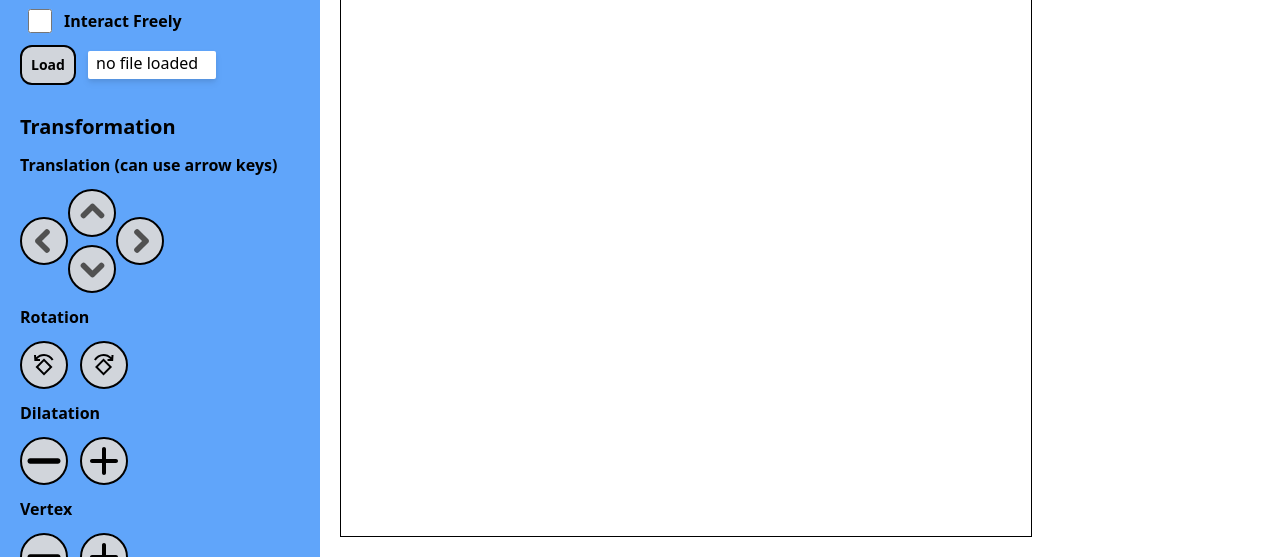
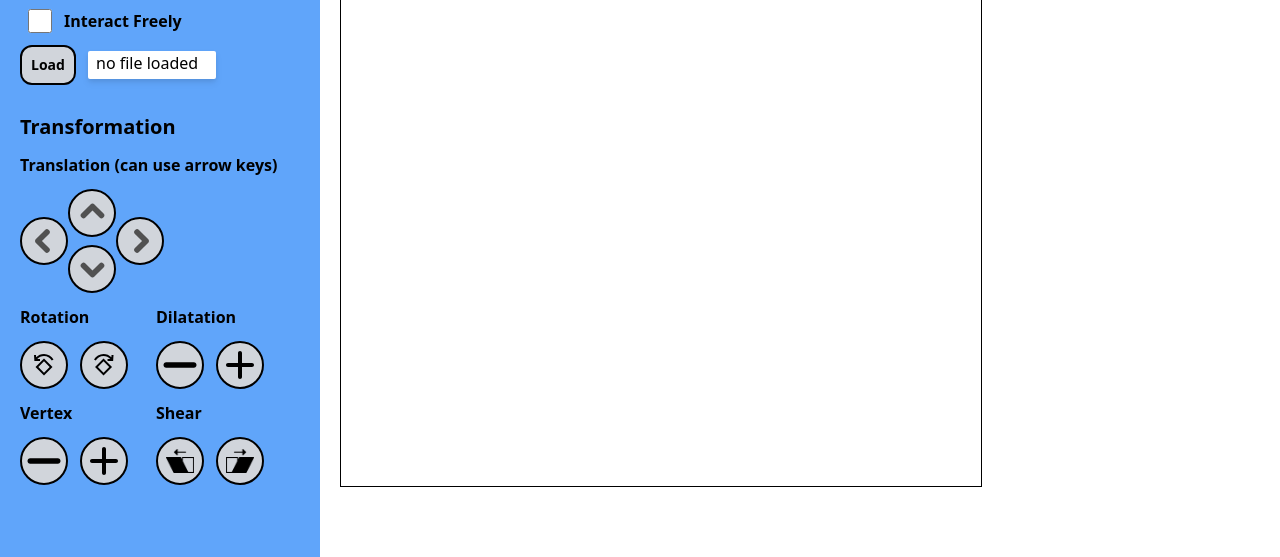
Before and after one commit to GAIB20/tugas-besar-grafkom-1-pixelgraph, a website: page src/index.html in a window 1280 px wide. Shown: the part 247-804 px from the top of the page. Drawn offline with Linux system fonts and the light colour scheme.

Commit message:
feat: add shear function

```diff
--- a/src/index.html
+++ b/src/index.html
@@ -119,6 +119,7 @@
                         </Button>
                     </div>
                 </div>
+                <div class="flex gap-7">
                     <!-- Rotation -->
                     <div>
                         <h2 class="font-semibold mb-3">Rotation</h2>
@@ -155,6 +156,8 @@
                             </Button>
                         </div>
                     </div>
+                </div>
+                <div class="flex gap-7">
                     <!-- Vertex -->
                     <div>
                         <h2 class="font-semibold mb-3">Vertex</h2>
@@ -173,6 +176,25 @@
                             </Button>
                         </div>
                     </div>
+                    <!-- Shear -->
+                    <div>
+                        <h2 class="font-semibold mb-3">Shear</h2>
+                        <div class="flex gap-3">
+                            <!-- Shear Left Button -->
+                            <Button
+                                class="rounded-full bg-gray-300 h-12 w-12 hover:bg-gray-400 border-2 border-black my-auto"
+                                title="Shear Left" onclick="shearModel(Shear.LEFT)">
+                                <img class="m-auto h-8 w-7" src="../assets/shear_left.png" alt="Remove Vertex">
+                            </Button>
+                            <!-- Shear Right Button -->
+                            <Button
+                                class="rounded-full bg-gray-300 h-12 w-12 hover:bg-gray-400 border-2 border-black my-auto"
+                                title="Shear Right" onclick="shearModel(Shear.RIGHT)">
+                                <img class="m-auto h-8 w-7" src="../assets/shear_right.png" alt="Add Vertex">
+                            </Button>
+                        </div>
+                    </div>
+                </div>
             </div>
         </div>
 
@@ -181,7 +203,7 @@
             <!-- The canvas will be added here -->
         </div>
         <!-- Canvas -->
-        <canvas id="c" class="p-5 border border-black" width="650" height="650"></canvas>
+        <canvas id="c" class="p-5 border border-black" width="600" height="600"></canvas>
 
         <script src="./js/functions.js"></script>
         <script src="./js/model.js"></script>
--- a/src/js/transformation.js
+++ b/src/js/transformation.js
@@ -18,6 +18,11 @@ let Rotation = {
 let Scale = {
     UP: 1.1,
     DOWN: 0.9
+}
+
+let Shear = {
+    LEFT: -0.1,
+    RIGHT: 0.1
 }
 
 // Translation
@@ -101,3 +106,18 @@ function dilatateModel(scale) {
 }
 
 // Shear
+function shearModel(shearAmount) {
+    let vertices = modelChoosed.vertices;
+    let color = modelChoosed.color;
+    let center = getCenter(vertices);
+
+    for (let i = 0; i < vertices.length; i += 2) {
+        let x = vertices[i];
+        let y = vertices[i + 1];
+        if (y > center[1]) {
+            vertices[i] = x + shearAmount * (y - center[1]);
+        }
+    }
+
+    drawShape(vertices, color);
+}
```
Also changed, not shown: assets/shear_left.png (added), assets/shear_right.png (added), src/output.css. Lines whose indentation alone changed are shown as unchanged.
